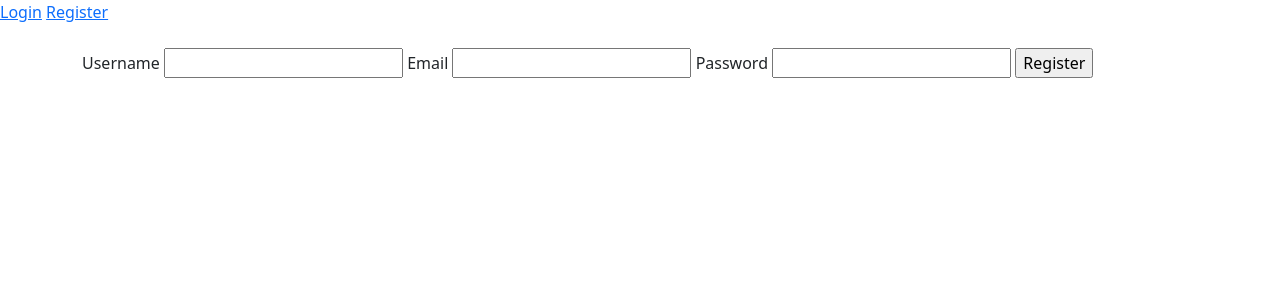
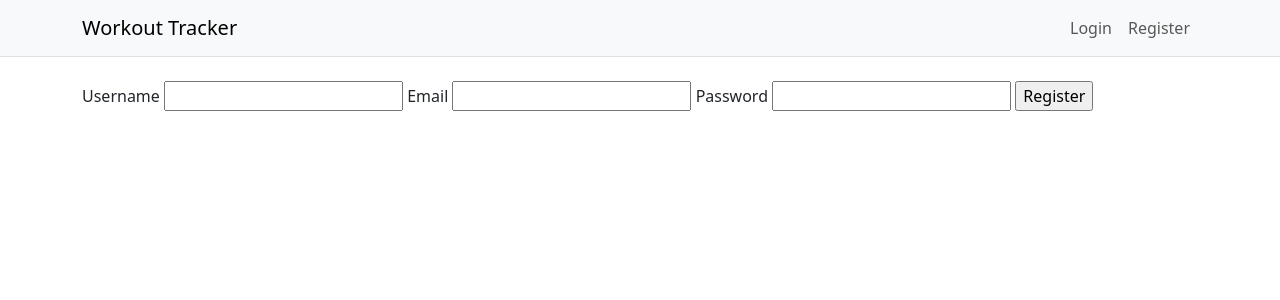
Before and after one commit to iamtwoot/simple-workout-tracker, a Flask app: page /register in a window 1280 px wide. Shown: the top 300 px of the page. Run offline with Flask 3, Linux system fonts and the light colour scheme.

Commit message:
Recreate navbar using bootstrap

```diff
--- a/app/templates/header.html
+++ b/app/templates/header.html
@@ -1,9 +1,59 @@
-<!-- Navigation-->
+<nav class="navbar navbar-expand-lg bg-body-tertiary border-bottom">
+    <div class="container">
 
-{% if current_user.is_authenticated %}
-    <a href="{{ url_for('auth.logout') }}">Logout</a>
-    <a href="{{ url_for('workouts.list_workouts') }}">My Workouts</a>
-{% else %}
-    <a href="{{ url_for('auth.login') }}">Login</a>
-    <a href="{{ url_for('auth.register') }}">Register</a>
-{% endif %}
+        <a class="navbar-brand" href="{{ url_for('main.home') }}">
+            Workout Tracker
+        </a>
+
+        <button
+                class="navbar-toggler"
+                type="button"
+                data-bs-toggle="collapse"
+                data-bs-target="#navbarNav"
+        >
+            <span class="navbar-toggler-icon"></span>
+        </button>
+
+        <div class="collapse navbar-collapse" id="navbarNav">
+
+            <div class="navbar-nav ms-auto">
+
+                {% if current_user.is_authenticated %}
+
+                <a
+                    class="nav-link"
+                    href="{{ url_for('workouts.list_workouts') }}"
+                    >
+                    My Workouts
+                </a>
+
+                <a
+                    class="nav-link"
+                    href="{{ url_for('auth.logout') }}"
+                    >
+                    Logout
+                </a>
+
+                {% else %}
+
+                <a
+                    class="nav-link"
+                    href="{{ url_for('auth.login') }}"
+                    >
+                    Login
+                </a>
+
+                <a
+                    class="nav-link"
+                    href="{{ url_for('auth.register') }}"
+                >
+                    Register
+                </a>
+                {% endif %}
+
+            </div>
+
+        </div>
+
+    </div>
+</nav>
```
